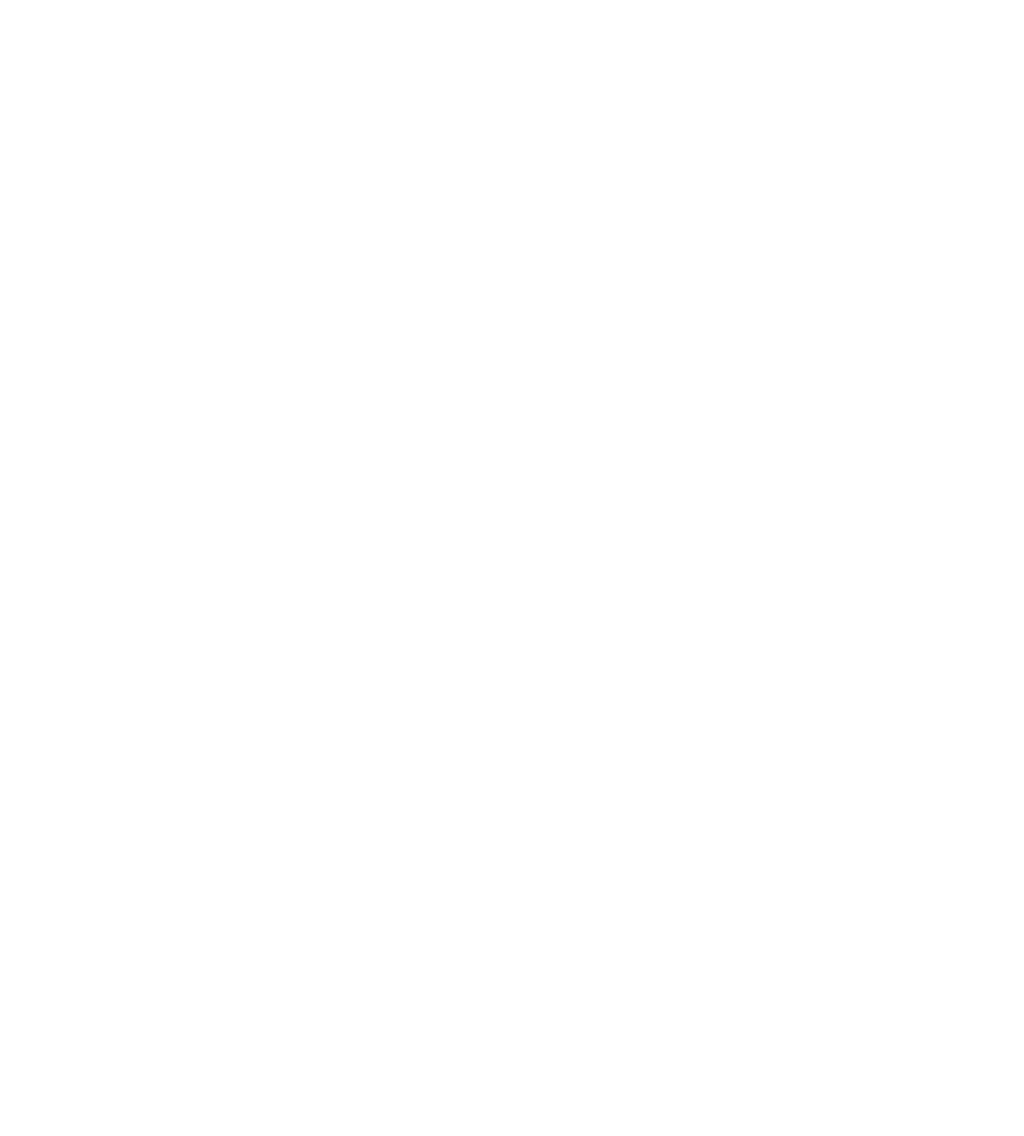
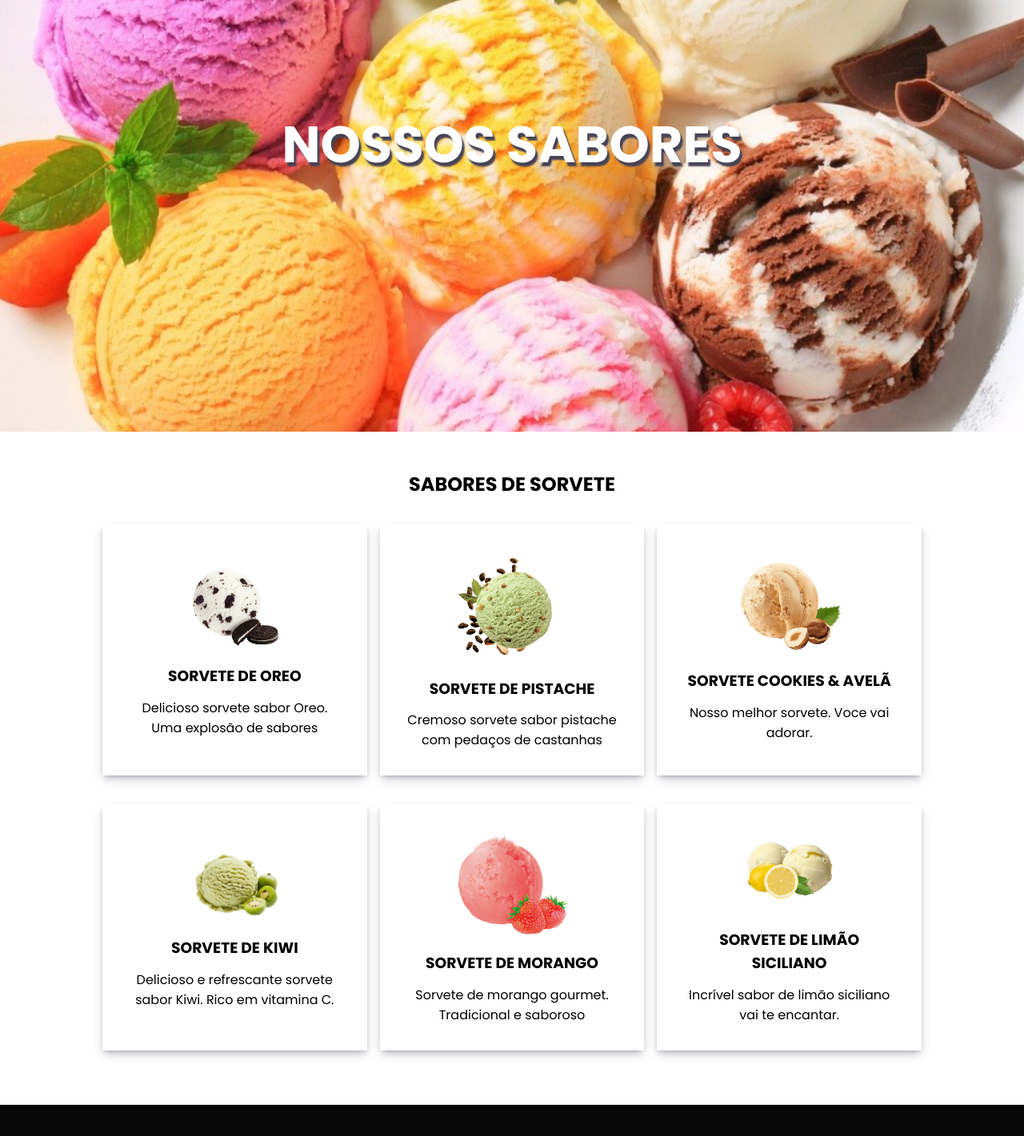
Before and after one commit to lukasilverio94/sorveteria-spa, a React (Create React App) app: page /sabores in a window 1280 px wide. Shown: the part 260-1681 px from the top of the page at 80% size. Before the commit the page ends 800 px from the top, so only its background shows below. Built offline with nearby package versions, Linux system fonts and the light colour scheme.

Commit message:
Sabores page started css

```diff
--- a/src/App.css
+++ b/src/App.css
@@ -16,7 +16,9 @@
   width: 100px;
 }
 
-
+h1, h2, h3 {
+    text-transform: uppercase;
+}
 /* scrollbar */
 body::-webkit-scrollbar {
     width: 12px;
--- a/src/components/Header/style.css
+++ b/src/components/Header/style.css
@@ -1,5 +1,4 @@
 header {
-  display: flex;
   background-color: rgb(249, 219, 121);
   position: fixed;
   top: 0;
@@ -9,7 +8,7 @@
 }
 
 .logo {
-  width: 100px;
+  width: auto;
 }
 nav {
   display: flex;
--- a/src/pages/Home/style.css
+++ b/src/pages/Home/style.css
@@ -164,7 +164,7 @@
 @media (width > 1200px) {
   .row.container {
     width: 100%;
-    max-width: 1220px;
+    max-width: 1320px;
   }
 }
 
--- a/src/pages/Sabores/index.js
+++ b/src/pages/Sabores/index.js
@@ -1,5 +1,71 @@
+import Header from "../../components/Header";
+import Footer from "../../components/Footer";
+
+import './style.css'
+
 const Sabores = () => {
-    return <div>Sabores</div>;
-  };
+  return (
+    <>
+      <Header />
+      <main>
+        {/* banner sabores */}
+        <section>
+          <div className="banner-flavours">
+            <h1>nossos sabores</h1>
+          </div>
+        </section>
+        {/* fim banner */}
 
-  export default Sabores;
+        {/* section sabores */}
+        <section>
+          <h2>sabores de sorvete</h2>
+          <div className="cards container">
+            <div className="card">
+              <img src="assets/sabor-oreo.png" alt="Sorvete Oreo" />
+              <h3>Sorvete de Oreo</h3>
+              <p>Delicioso sorvete sabor Oreo. Uma explosão de sabores</p>
+
+            </div>
+
+            <div className="card">
+              <img src="assets/sabor-pistache.png" alt="Sorvete Pistache" />
+              <h3>Sorvete de Pistache</h3>
+              <p>Cremoso sorvete sabor pistache com pedaços de castanhas</p>
+            </div>
+
+            <div className="card">
+              <img src="assets/sabor-cookies-avela.png" alt="Sorvete Cookies e avela" />
+              <h3>Sorvete Cookies & Avelã</h3>
+              <p>Nosso melhor sorvete. Voce vai adorar.</p>
+
+            </div>
+
+            <div className="card">
+              <img src="assets/sorbet-kiwi.png" alt="Sorvete Oreo" />
+              <h3>Sorvete de Kiwi</h3>
+              <p>Delicioso e refrescante sorvete sabor Kiwi. Rico em vitamina C.</p>
+
+            </div>
+
+            <div className="card">
+              <img src="assets/sorbet-morango.png" alt="Sorvete Oreo" />
+              <h3>Sorvete de Morango</h3>
+              <p>Sorvete de morango gourmet. Tradicional e saboroso</p>
+
+            </div>
+
+            <div className="card">
+              <img src="assets/sorbet-limao.png" alt="Sorvete Oreo" />
+              <h3>Sorvete de Limão Siciliano</h3>
+              <p>Incrível sabor de limão siciliano vai te encantar.</p>
+
+            </div>
+          </div>
+        </section>
+      </main>
+      <Footer />
+    </>
+  );
+};
+
+export default Sabores;
--- /dev/null
+++ b/src/pages/Sabores/style.css
@@ -0,0 +1,57 @@
+/* BANNER */
+.banner-flavours {
+  height: 90vh;
+  margin-top: 80px;
+  display: flex;
+  align-items: center;
+  justify-content: center;
+  background-image: url("/public/assets/banner-sabores.jpg");
+  background-position: center;
+  background-repeat: no-repeat;
+  background-size: cover;
+}
+
+.banner-flavours h1 {
+  color: #fff;
+  font-size: 4rem;
+  text-shadow: 3px 5px 2px #454354;
+  text-align: center;
+}
+
+/* CARDS */
+section h2 {
+  text-align: center;
+  padding: 3rem 0 1.5rem 0;
+}
+
+.cards {
+  display: flex;
+  flex-wrap: wrap;
+  justify-content: space-between;
+  align-items: stretch;
+
+  padding: 0.5rem 0 3rem 0;
+  text-align: center;
+  gap: 1rem;
+}
+
+.cards img {
+  width: 150px;
+}
+
+.card {
+  display: flex;
+  flex-direction: column;
+  align-items: center;
+  justify-content: center;
+  flex-basis: calc(33% - 20px);
+  flex: 1 1 25%;
+  margin-bottom: 20px;
+  padding: 2rem;
+  box-shadow: rgba(50, 50, 93, 0.25) 0px 6px 12px -2px,
+    rgba(0, 0, 0, 0.3) 0px 3px 7px -3px;
+}
+
+.card h3 {
+  padding: 0.8rem 0;
+}
```
